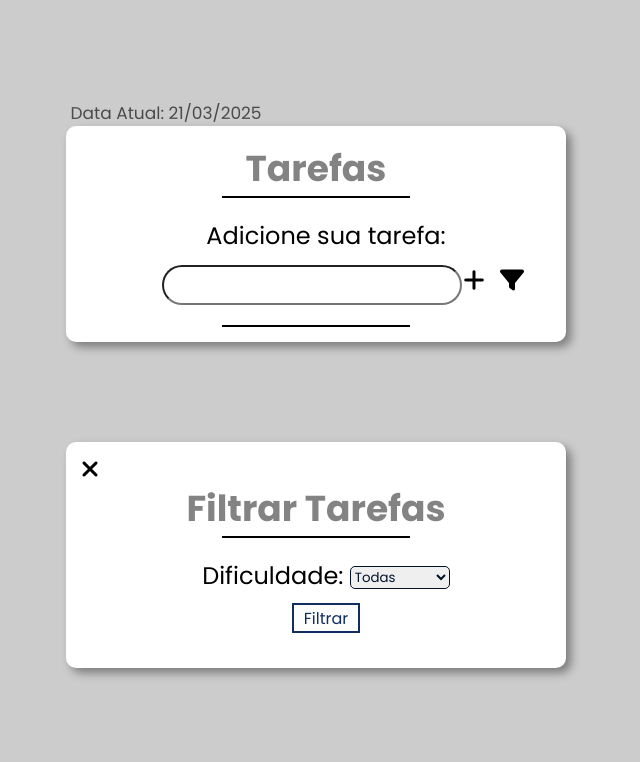
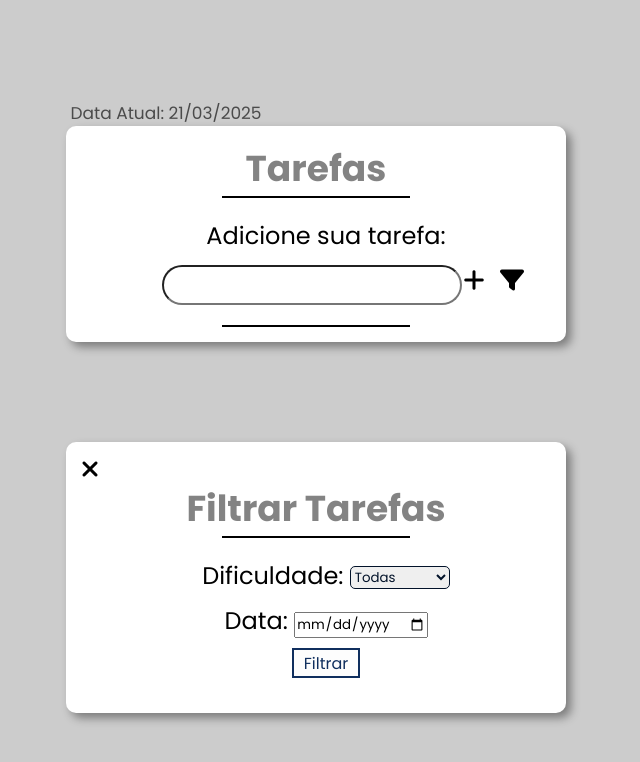
Before and after one commit to JoaoVitorCaetano/Gerenciador-de-Tarefas, a plain HTML site: page index.html in a window 1280 px wide. Both pictures are taken after a click on the icon 828 px from the left and 280 px from the top of the page. Shown: the whole page, without its empty margins (324-964 px from the left). Drawn offline with Linux system fonts and the light colour scheme.

Commit message:
Filter data update

```diff
--- a/index.html
+++ b/index.html
@@ -84,6 +84,10 @@
                         <option value="difícil">Difícil</option>
                     </select>
                 </div>
+                <div class="filter-option">
+                    <label for="data-filter">Data:</label>
+                    <input type="date" id="data-filter" name="data-filter">
+                </div>
                 <button onclick="filterTasks()" id="filterBtn">Filtrar</button>
             </div>
         </div>
```
